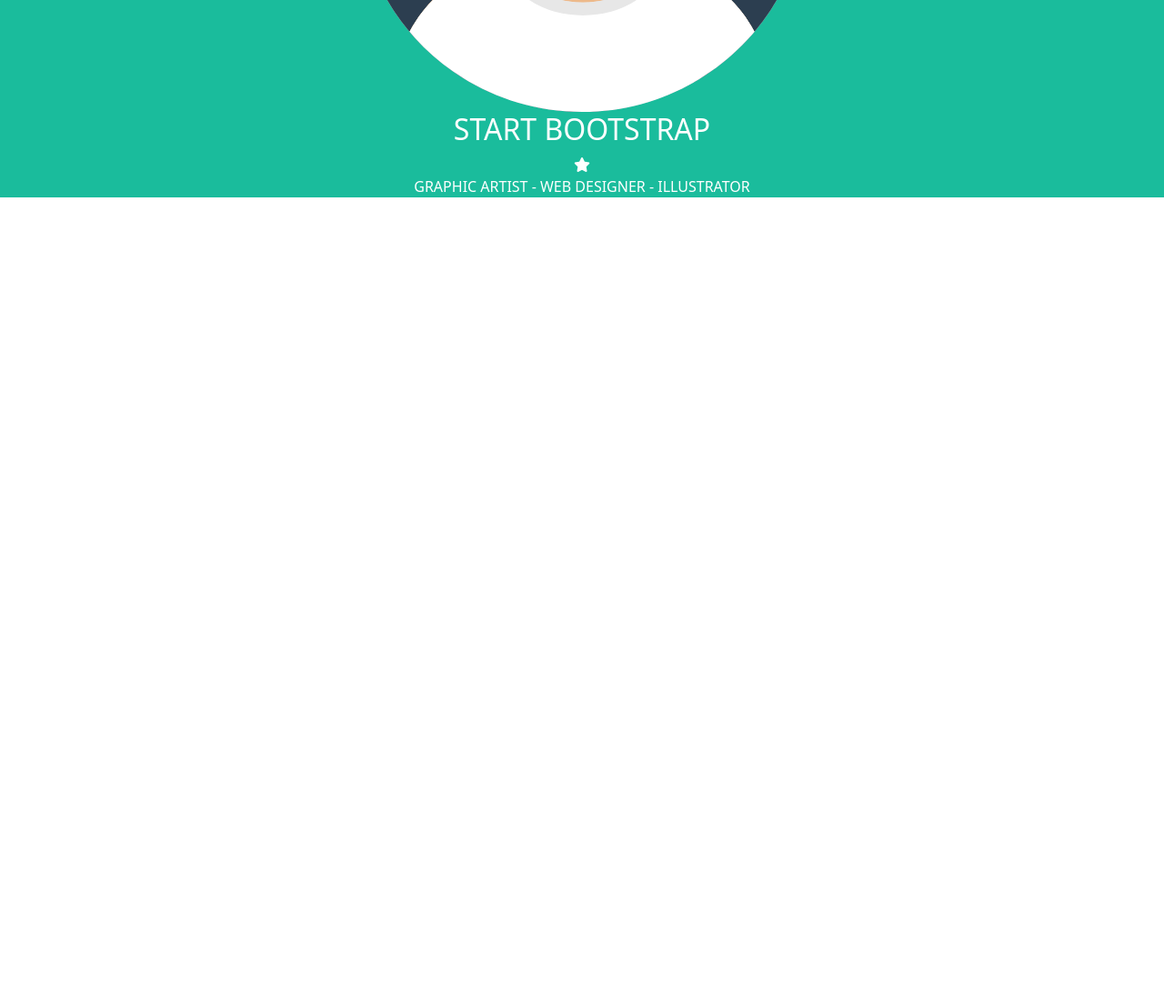
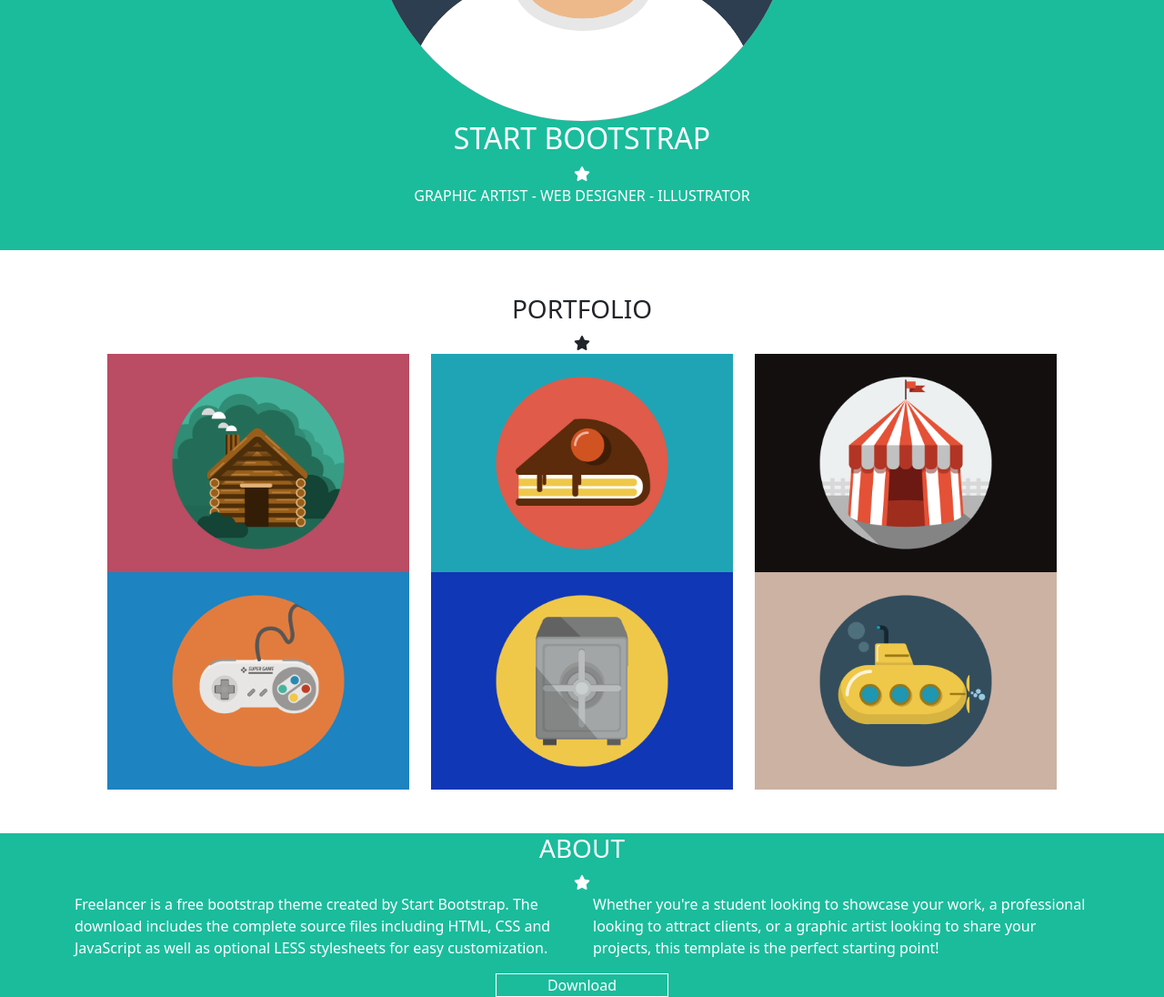
Before and after one commit to LucaVitullo/html-css-bootstrap-freelancer, a plain HTML site: page index.html in a window 1280 px wide. Shown: the part 500-1596 px from the top of the page at 91% size. Before the commit the page ends 800 px from the top, so only its background shows below. Drawn offline with nearby package versions, Linux system fonts and the light colour scheme.

Commit message:
sez-about

```diff
--- a/index.html
+++ b/index.html
@@ -27,8 +27,8 @@
               <div class="col-2">CONTACT</div>
             </div>
     </header>
-    <section class="bg_green txt_white">
-        <div class="container ">
+    <section class="bg_green">
+        <div class="container txt_white p-5 ">
             <div class="row row-cols-1 justify-content-center">
                     <img class="col-6" src="img/avatar.svg" alt="avatar" />
                     <h2 class="col text-center">START BOOTSTRAP</h2>
@@ -38,5 +38,36 @@
             </div>
         </div>
     </section>
+    <section >
+        <div class="container p-5">
+            <div class="row row-cols-1 justify-content-center">
+                <h3 class="col text-center">PORTFOLIO</h3>
+                <div class="text-center"><i class="fas fa-star"></i></div>
+            </div>
+
+            <div class="row row-cols-1 row-cols-md-2 row-cols-lg-3 justify-content-center">
+                <img src="img/cabin.png" alt="cabin" />
+                <img src="img/cake.png" alt="cake" />
+                <img src="img/circus.png" alt="circus" />
+                <img src="img/game.png" alt="game" />
+                <img src="img/safe.png" alt="safe" />
+                <img src="img/submarine.png" alt="submarine" />
+            </div>
+        </div>
+    </section>
+    <section class="bg_green txt_white">
+        <div class="container">
+            <div class="row row-cols-1">
+                <h3 class="col text-center">ABOUT</h3>
+                <div class="text-center"><i class="fas fa-star"></i></div>
+                <p class="col-lg-6 col-md-6 col-sm-12">Freelancer is a free bootstrap theme created by Start Bootstrap. The download includes the complete source files including HTML, CSS and JavaScript as well as optional LESS stylesheets for easy customization.</p>
+                <p class="col-lg-6 col-md-6 col-sm-12">Whether you're a student looking to showcase your work, a professional looking to attract clients, or a graphic artist looking to share your projects, this template is the perfect starting point!</p>
+                <a class="text-center txt_white col-2 offset-5" href="#">Download</a>
+
+
+            </div>
+        </div>
+
+    </section>
  </body>
 </html>
--- a/style.css
+++ b/style.css
@@ -5,10 +5,12 @@
 .bg_green {
   background-color: #1abc9c;
 }
-.sez_1 {
-  padding: 50px;
-}
 
 .txt_white {
   color: white;
 }
+
+a {
+  text-decoration: none;
+  border: 1px solid white;
+}
```
